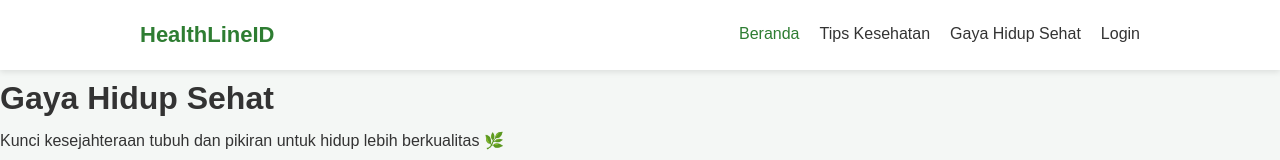
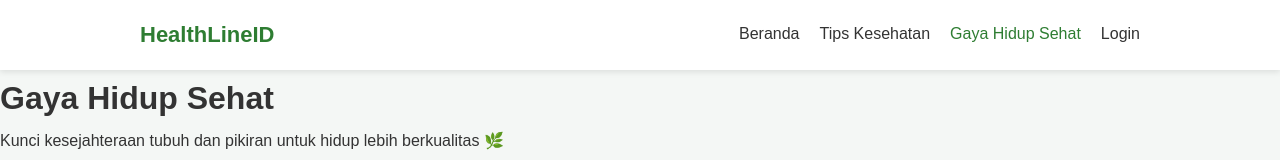
Before and after one commit to ruyss327/healthlineid_react, a React (Vite) app: page /lifestyle in a window 1280 px wide. Shown: the top 160 px of the page. Built offline with nearby package versions, Linux system fonts and the light colour scheme.

Commit message:
Update Navbar.jsx

```diff
--- a/src/components/Navbar.jsx
+++ b/src/components/Navbar.jsx
@@ -1,16 +1,22 @@
 import { Link } from 'react-router-dom';
 import './Navbar.css';
 
-const Navbar = () => {
+// Menerima prop 'activePage' untuk menandai link yang aktif
+const Navbar = ({ activePage }) => {
+    // Fungsi bantuan untuk menentukan kelas aktif
+    const isActive = (page) => (activePage === page ? 'active' : '');
+
     return (
         <nav className="navbar">
             <div className="container">
+                {/* Asumsi: logo menggunakan styling dari .logo di Navbar.css */}
                 <Link className="logo" to="/">HealthLineID</Link>
                 <div className="nav-links">
-          <Link to="/" className="active">Beranda</Link>
-          <Link to="/tips">Tips Kesehatan</Link>
-          <Link to="/lifestyle">Gaya Hidup Sehat</Link>
-          <Link to="/login">Login</Link>
+                    {/* Menggunakan isActive() untuk menentukan kelas */}
+                    <Link to="/" className={isActive('beranda')}>Beranda</Link>
+                    <Link to="/tips" className={isActive('tips')}>Tips Kesehatan</Link>
+                    <Link to="/lifestyle" className={isActive('lifestyle')}>Gaya Hidup Sehat</Link>
+                    <Link to="/login" className={isActive('login')}>Login</Link>
                 </div>
             </div>
         </nav>
```
Lines whose indentation alone changed are shown as unchanged.
